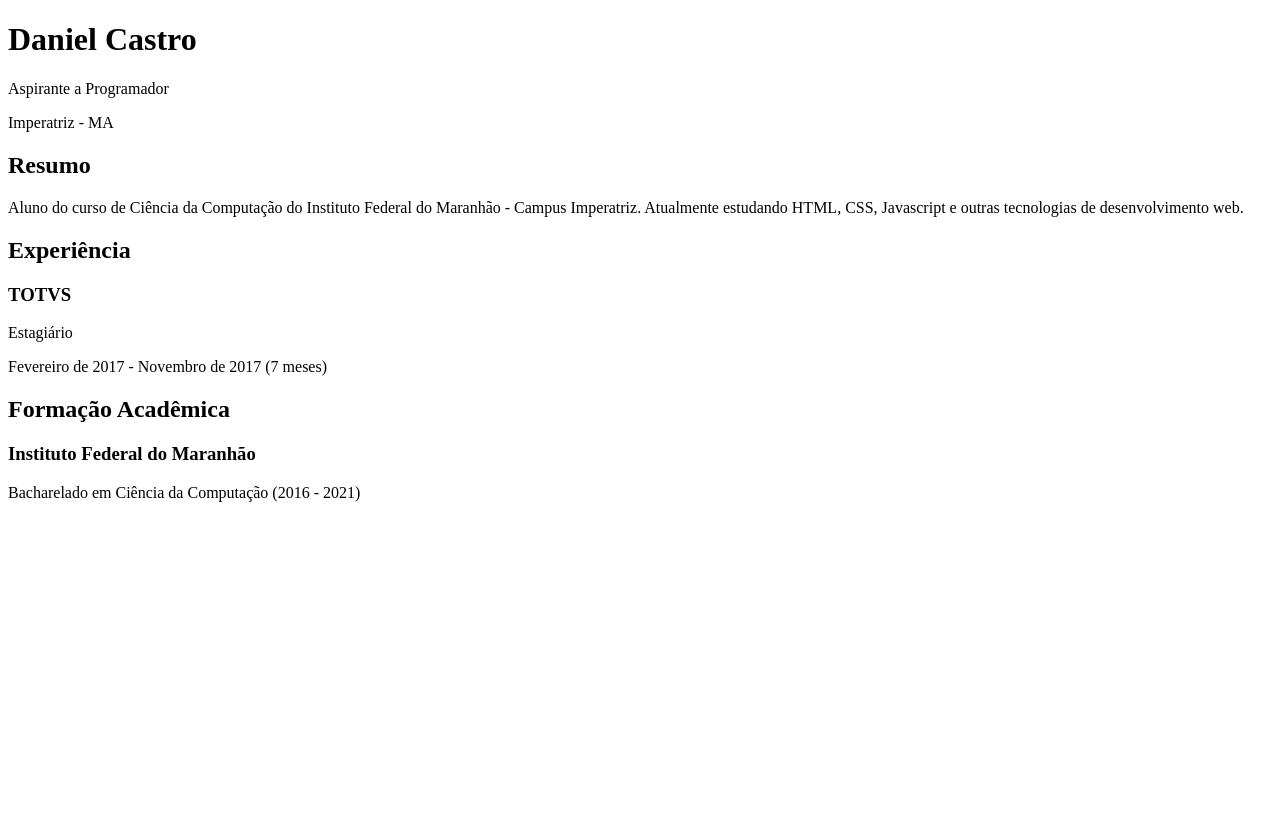
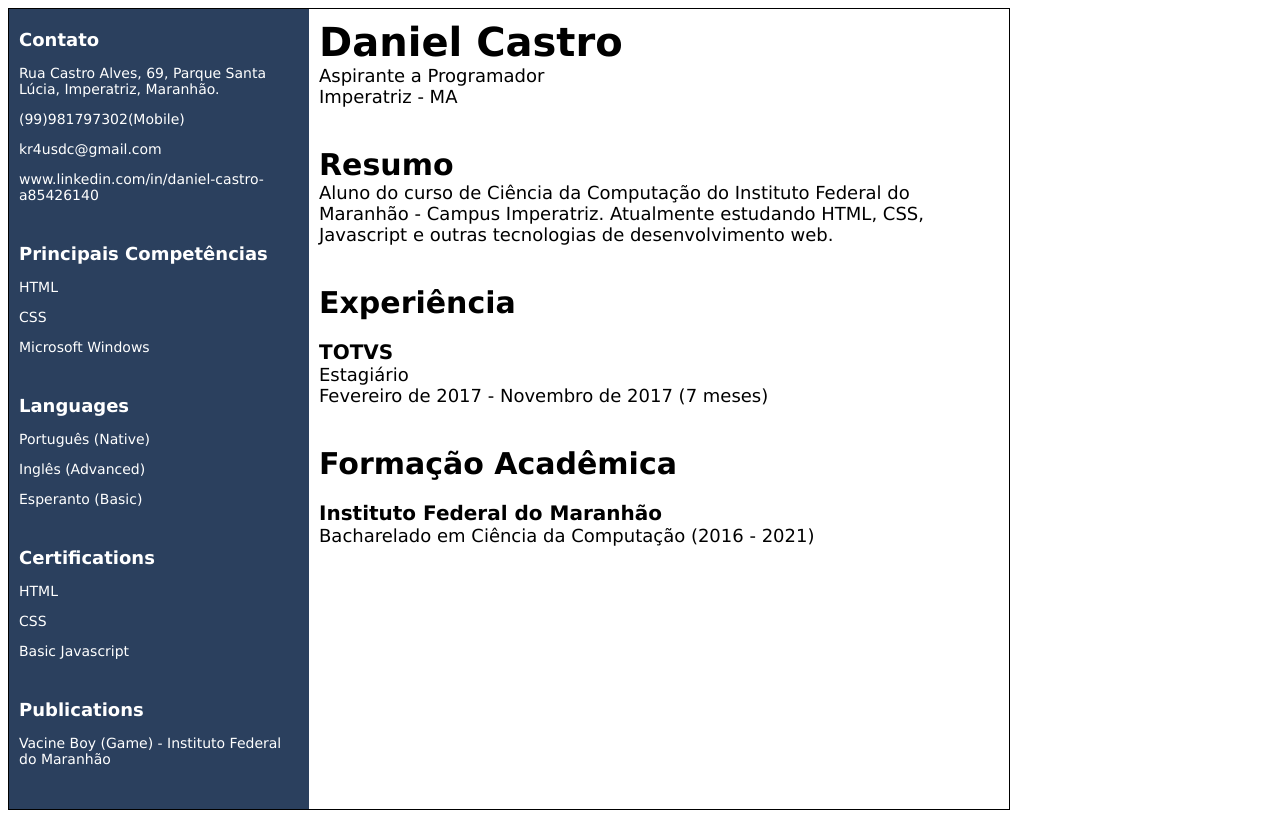
Before and after one commit to GDanKas/curriculum-html, a plain HTML site: page index.html in a window 1280 px wide. Drawn offline with Linux system fonts and the light colour scheme.

Commit message:
curriculum-pronto

```diff
--- a/index.html
+++ b/index.html
@@ -3,21 +3,50 @@
 <head>
     <meta charset="UTF-8">
     <meta name="viewport" content="width=device-width, initial-scale=1.0">
+    <link rel="stylesheet" href="style.css">
     <title>Curriculum</title>
 </head>
 <body>
+    <aside id="lateral">
+        <h1>Contato</h1>
+        <p>Rua Castro Alves, 69, Parque Santa Lúcia, Imperatriz, Maranhão.</p>
+        <p>(99)981797302(Mobile)</p>
+        <p>kr4usdc@gmail.com</p>
+        <p class="last">www.linkedin.com/in/daniel-castro-a85426140</p>
+
+        <h1>Principais Competências</h1>
+        <p>HTML</p>
+        <p>CSS</p>
+        <p class="last">Microsoft Windows</p>
+
+        <h1>Languages</h1>
+        <p>Português (Native)</p>
+        <p>Inglês (Advanced)</p>
+        <p class="last">Esperanto (Basic)</p>
+
+        <h1>Certifications</h1>
+        <p>HTML</p>
+        <p>CSS</p>
+        <p class="last">Basic Javascript</p>
+
+        <h1>Publications</h1>
+        <p class="last">Vacine Boy (Game) - Instituto Federal do Maranhão</p>
+    </aside>
+
+    <div id="main">
         <h1>Daniel Castro</h1>
-    <p>Aspirante a Programador</p>
-    <p>Imperatriz - MA</p>
+        <p class="separatrons">Aspirante a Programador</p>
+        <p class="last">Imperatriz - MA</p>
 
         <h2>Resumo</h2>
-        <p>Aluno do curso de Ciência da Computação do Instituto Federal do Maranhão - Campus Imperatriz. Atualmente estudando HTML, CSS, Javascript e outras tecnologias de desenvolvimento web.</p>
+            <p class="last">Aluno do curso de Ciência da Computação do Instituto Federal do Maranhão - Campus Imperatriz. Atualmente estudando HTML, CSS, Javascript e outras tecnologias de desenvolvimento web.</p>
         <h2>Experiência</h2>
         <h3>TOTVS</h3>
-        <p>Estagiário</p>
-        <p>Fevereiro de 2017 - Novembro de 2017 (7 meses)</p>
+            <p class="separatrons">Estagiário</p>
+            <p class="last">Fevereiro de 2017 - Novembro de 2017 (7 meses)</p>
         <h2>Formação Acadêmica</h2>
         <h3>Instituto Federal do Maranhão</h3>
-        <p>Bacharelado em Ciência da Computação (2016 - 2021)</p>
+            <p class="last">Bacharelado em Ciência da Computação (2016 - 2021)</p>
+    </div>
 </body>
 </html>
--- /dev/null
+++ b/style.css
@@ -0,0 +1,66 @@
+* {
+    font-family: Verdana, Geneva, Tahoma, sans-serif;
+    font-size: 18px;
+}
+
+body {
+    width: 1000px;
+    height: 800px;
+    border: black 1px solid;
+}
+
+div#main {
+    float: right;
+    width: 70%;
+    height: 100%;
+    padding: 10px;
+    box-sizing: border-box;
+}
+
+div#main h1 {
+    font-size: 40px;
+    margin-top: 0px;
+    margin-bottom: 0px;
+}
+
+div#main h2 {
+    font-size: 30px;
+    margin-top: 0px;
+    margin-bottom: 0px;
+}
+
+div#main h3 {
+    font-size: 20px;
+    margin-bottom: 0px;
+}
+
+div#main p {
+    margin-top: 0px;
+}
+
+aside {
+    width: 30%;
+    height: 100%;
+    float: left;
+    padding: 20px 10px 10px 10px;
+    box-sizing: border-box;
+    background-color: rgb(43, 64, 94);
+}
+
+aside p, aside h1 {
+    font-size: 14px;
+    color: white;
+    margin-top: 0px;
+}
+
+aside h1 {
+    font-size: 18px;
+}
+
+.last {
+    margin-bottom: 40px;
+}
+
+.separatrons {
+    margin-bottom: 0px;
+}
```
Lines whose indentation alone changed are shown as unchanged.
